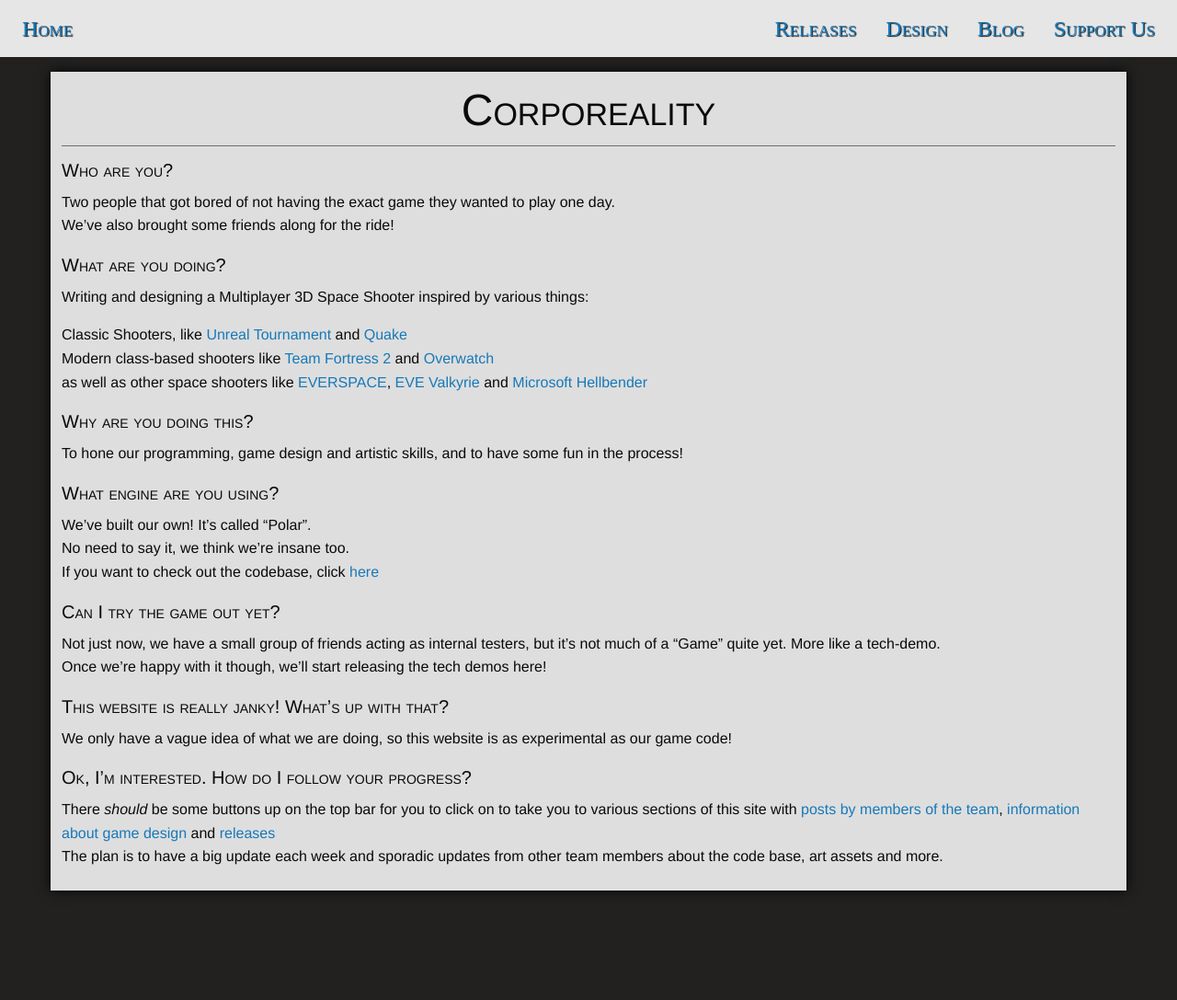
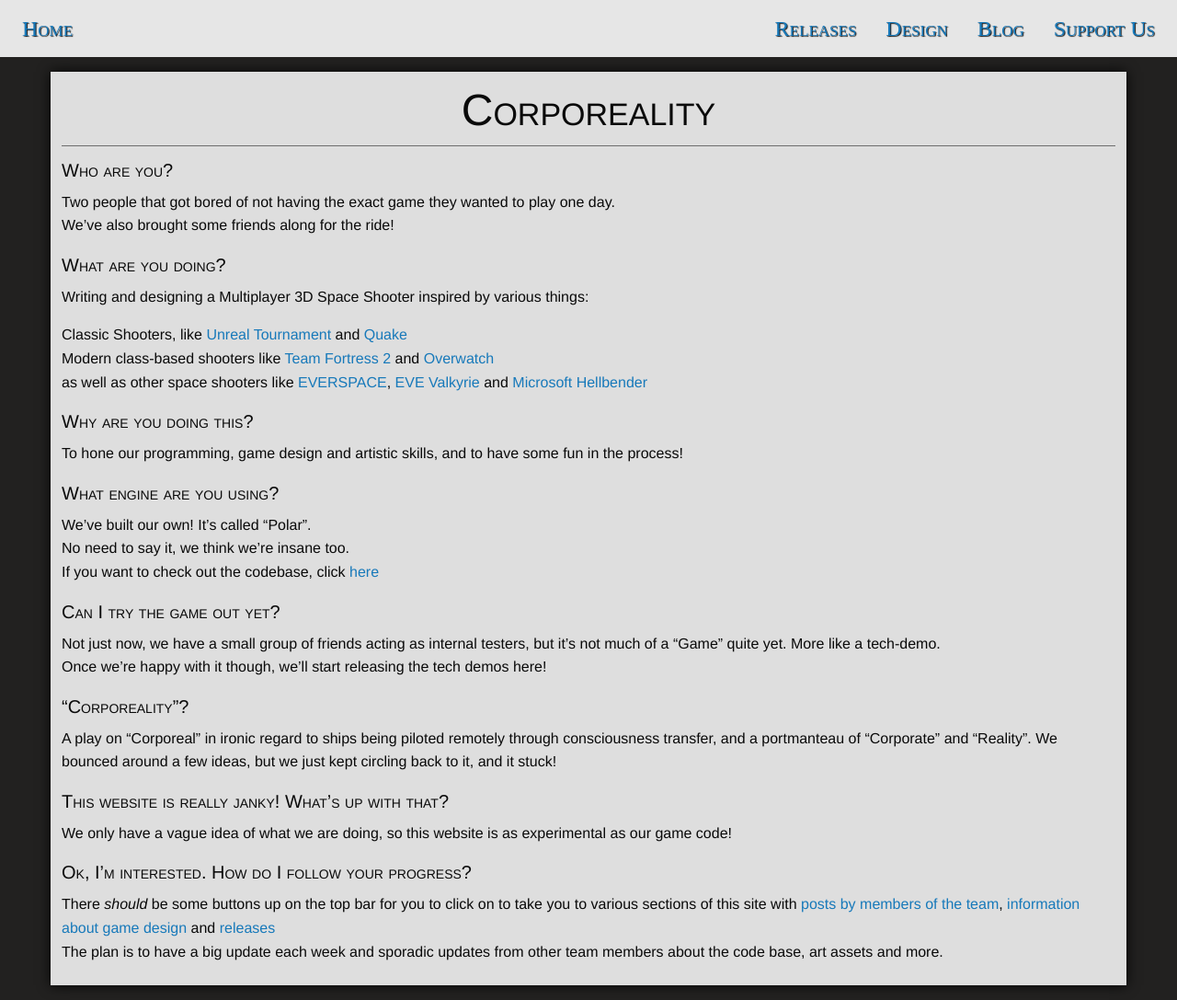
Before and after one commit to corporeality-space/web, a Jekyll site: the page built from index.md, in a window 1280 px wide. Shown: the whole page at 92% size. Built offline with Jekyll 4.4.1, drawn with Linux system fonts in a browser that asks for light colours; nearby versions of some CDN libraries; some web fonts are replaced; our own code applies the rules of GitHub Pages for plain Markdown files; library files that are not in the unit come from our copies; before the commit the page ends 984 px from its top, so only the background shows below that.

Commit message:
Update index.md
Mention corporeality on index

```diff
--- a/index.md
+++ b/index.md
@@ -24,6 +24,10 @@ If you want to check out the codebase, click [here](https://github.com/polar-eng
 Not just now, we have a small group of friends acting as internal testers, but it's not much of a "Game" quite yet. More like a tech-demo.
 Once we're happy with it though, we'll start releasing the tech demos here!
 
+### "Corporeality"?
+
+A play on "Corporeal" in ironic regard to ships being piloted remotely through consciousness transfer, and a portmanteau of "Corporate" and "Reality". We bounced around a few ideas, but we just kept circling back to it, and it stuck!
+
 ### This website is really janky! What's up with that?
 We only have a vague idea of what we are doing, so this website is as experimental as our game code! <br>
 
```
